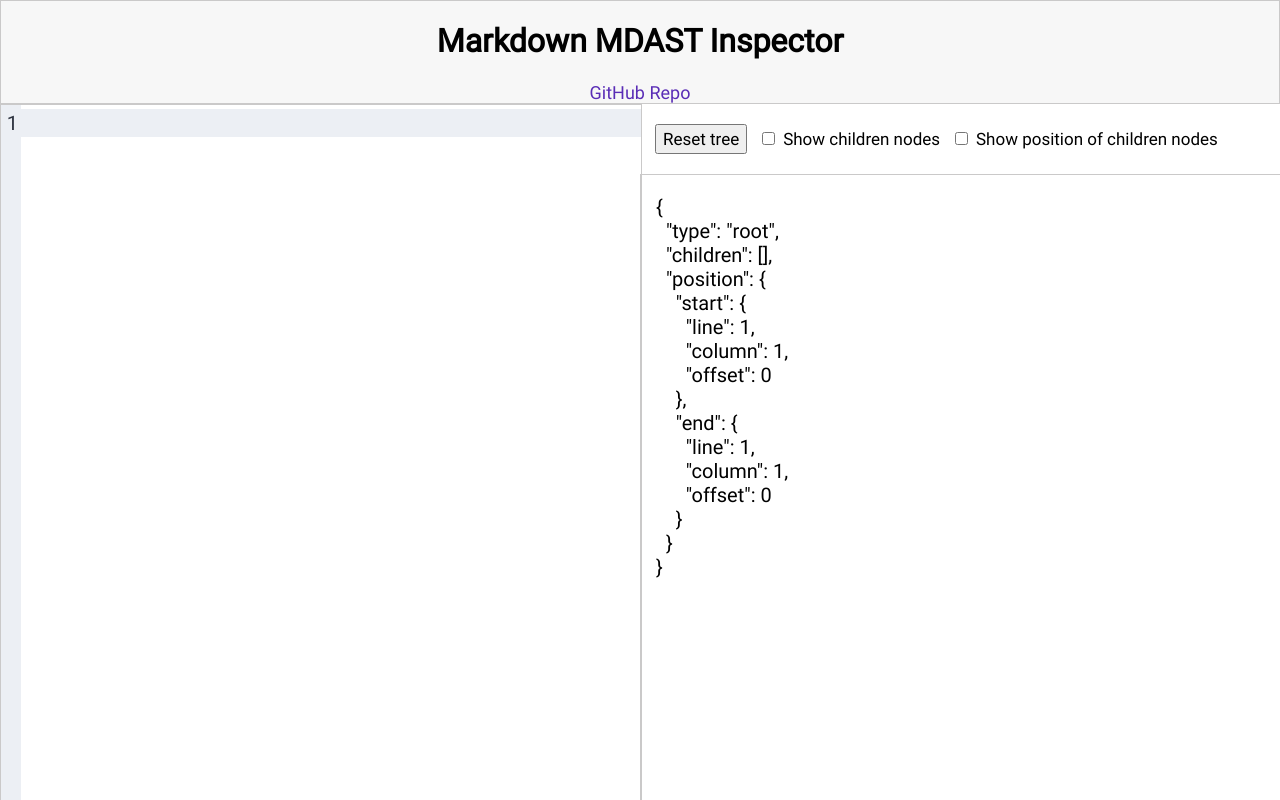
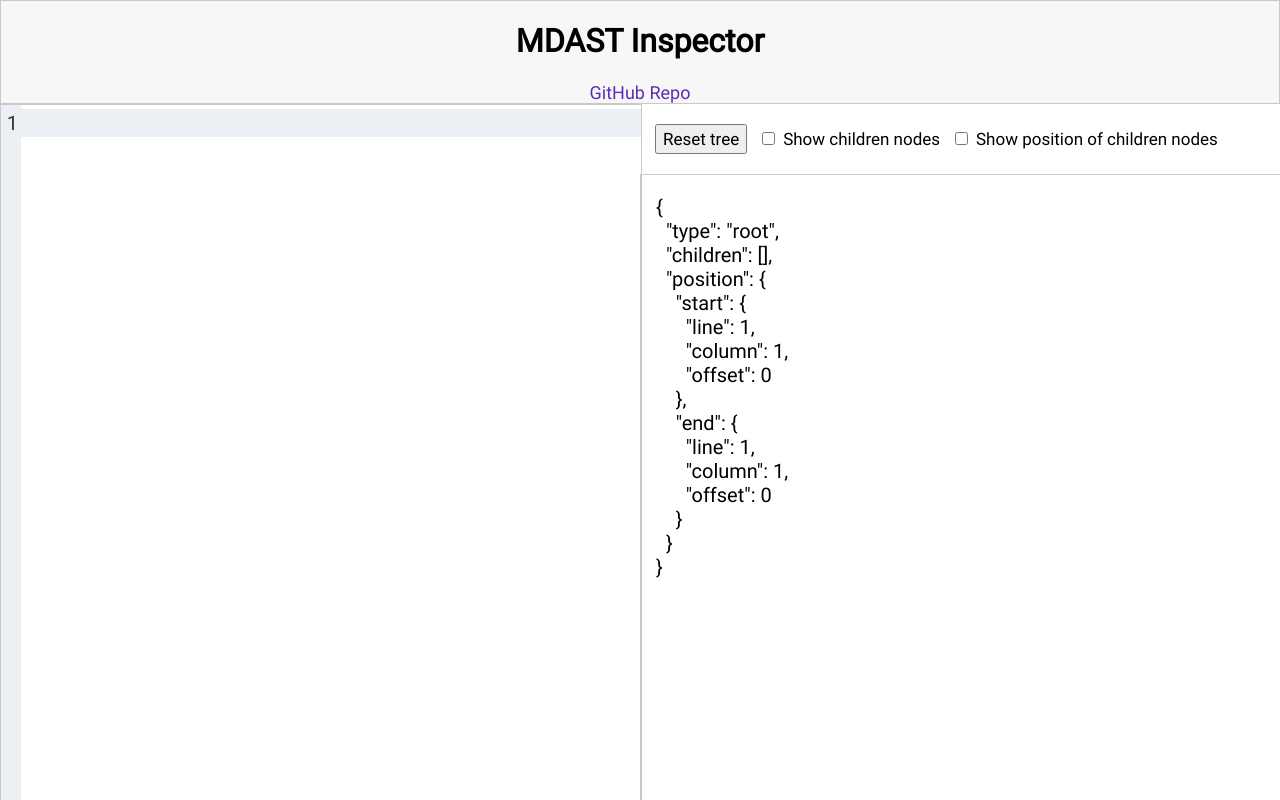
Before and after one commit to alexwkleung/MDAST-Inspector, a website built with Vite: page index.html in a window 1280 px wide. Built offline with nearby package versions, Linux system fonts and the light colour scheme.

Commit message:
Fixed naming

```diff
--- a/index.html
+++ b/index.html
@@ -3,7 +3,7 @@
 <head>
     <meta charset="UTF-8">
     <meta name="viewport" content="width=device-width, initial-scale=1.0">
-    <title>Markdown MDAST Inspector</title>
+    <title>MDAST Inspector</title>
 </head>
 <body>
     <script type="module" src="./src/index.ts"></script>
--- a/src/dom/dom.ts
+++ b/src/dom/dom.ts
@@ -14,7 +14,7 @@
     //main title
     const mainTitle: HTMLHeadElement = document.createElement('h1');
     mainTitle.setAttribute("class", "main-heading");
-    const mainTitleTextNode: Text = document.createTextNode("Markdown MDAST Inspector");
+    const mainTitleTextNode: Text = document.createTextNode("MDAST Inspector");
     mainTitle.appendChild(mainTitleTextNode);
     mainTop.appendChild(mainTitle);
 
@@ -26,7 +26,7 @@
     //github link anchor
     const githubLinkAnchor: HTMLAnchorElement = document.createElement('a');
     githubLinkAnchor.setAttribute("id", "github-link");
-    githubLinkAnchor.setAttribute("href", "https://github.com/alexwkleung/Markdown-MDAST-Inspector");
+    githubLinkAnchor.setAttribute("href", "https://github.com/alexwkleung/MDAST-Inspector");
 
     //github link text node
     const githubLinkTextNode: Text = document.createTextNode("GitHub Repo");
```
Also changed, not shown: 1 other file.
